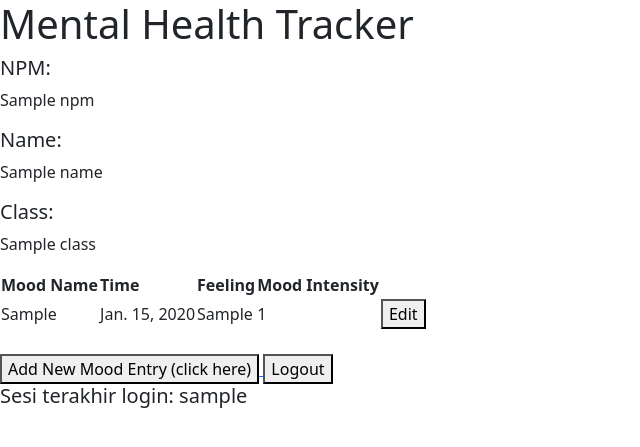
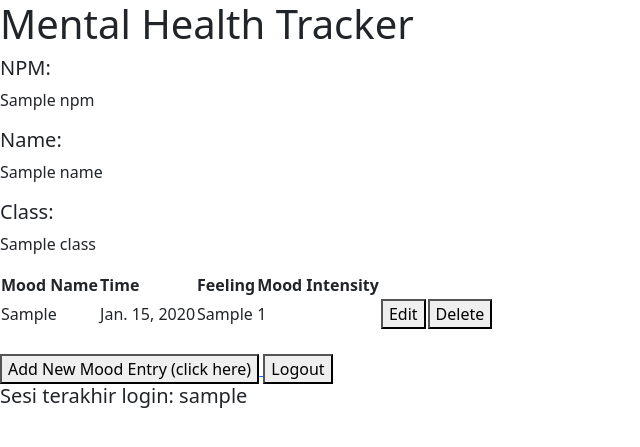
Before and after one commit to theoalll/mental-health-tracker, a Django app: template main/templates/main.html in a window 1280 px wide. Shown: the top 447 px of the page, without its empty margins (0-640 px from the left). Run offline with Django 5.2, Linux system fonts and the light colour scheme; tables that the repository leaves empty hold one stand-in row (values such as "Sample post"); the template is opened without the code that fills it: values that come from a table or form of the project are taken from there, most other values are stand-ins (such as "Sample title", 1, 10 or a date in 2020).

Commit message:
add function for delete mood

```diff
--- a/main/templates/main.html
+++ b/main/templates/main.html
@@ -37,6 +37,14 @@
             </button>
         </a>
     </td>
+    <td>
+        <!-- membangun URL dengan menambahkan primary key (pk) dari objek mood_entry sebagai parameter -->
+        <a href="{% url 'main:delete_mood' mood_entry.pk %}">
+            <button>
+                Delete
+            </button>
+        </a>
+    </td>
 </tr>
 {% endfor %}
 </table>
--- a/main/urls.py
+++ b/main/urls.py
@@ -14,4 +14,6 @@ urlpatterns = [
     path('login/', login_user, name='login'),
     path('logout/', logout_user, name='logout'),
     path('edit-mood/<uuid:id>', edit_mood, name='edit_mood'),
+    path('delete/<uuid:id>', delete_mood, name='delete_mood'),
+
 ]
```
Also changed, not shown: main/views.py (+9 -0 lines).
